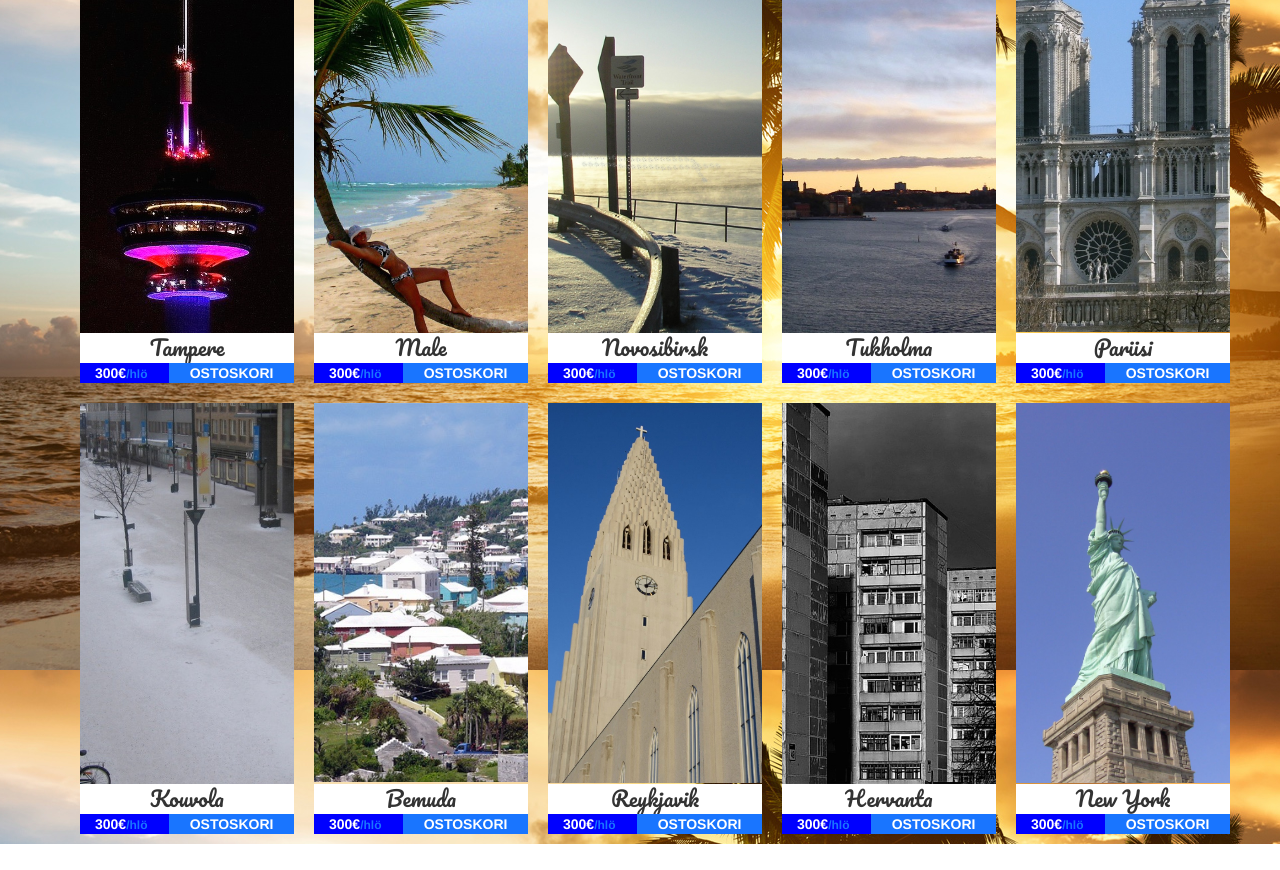
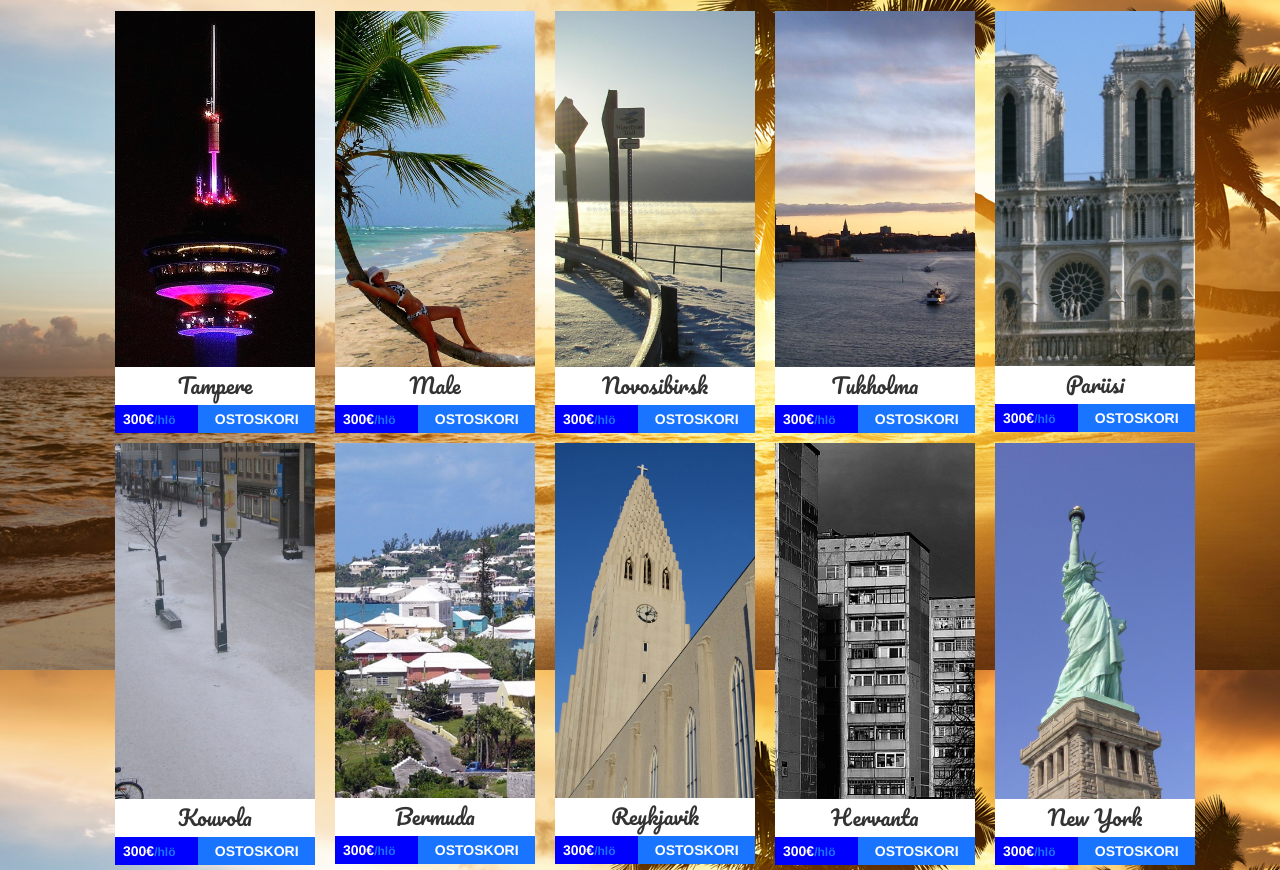
Before and after one commit to bodhisatva/whee, a website: page app/views/index.html in a window 1280 px wide. Shown: the part 130-1000 px from the top of the page. Before the commit the page ends 974 px from the top, so only its background shows below. Drawn offline with nearby package versions, Linux system fonts and the light colour scheme; some packages are replaced by stand-ins of ours; files whose address does not match are found by name.

Commit message:
brand plus main-container fix

```diff
--- a/app/views/index.html
+++ b/app/views/index.html
@@ -30,7 +30,7 @@
   <!--Fixed navigation block-->
   <header data-ng-include="'/modules/core/views/header.html'"></header>
   <!--Main content-->
-  <div class="container">
+  <div class="container content-box">
     <div ui-view></div>
   </div>
 
--- a/public/modules/core/css/header.css
+++ b/public/modules/core/css/header.css
@@ -3,7 +3,6 @@
 }
 .navbar {
   border-radius: 0;
-  padding-right: 5%;
 }
 .navbar-inverse .navbar-nav>li>a {
   color: #FFFFFF;
--- a/public/modules/core/css/home.css
+++ b/public/modules/core/css/home.css
@@ -1,23 +1,34 @@
+/*Background image*/
 body {
   background: url('../images/bg.jpg') center center no-repeat fixed;
   background-size: cover;
 }
 
-.home-row{
-  padding: 10px 0;
+/*All main content inside this container, except header*/
+.content-box{
+  padding-top: 5%;
 }
 
-/*Five column layout settings*/
-.col-xs-15,
-.col-sm-15,
-.col-md-15,
-.col-lg-15 {
+/*Setting maximum width for content in 1200px >*/
+@media (min-width: 1200px) {
+  .container {
+    max-width: 1100px;
+  }
+}
+/*Mobile view rules*/
+.col-xs-12 {
+  max-width: 254px;
+  float: none;
+  margin: 0 auto;
+  padding: 5px 0;
+}
+/*Five column layout rules*/
+.col-xs-15, .col-sm-15, .col-md-15, .col-lg-15 {
   position: relative;
   min-height: 1px;
   padding-right: 10px;
   padding-left: 10px;
 }
-
 .col-xs-15 {
   width: 20%;
   float: left;
--- a/public/modules/core/views/header.html
+++ b/public/modules/core/views/header.html
@@ -1,6 +1,9 @@
 <nav class="navbar navbar-inverse">
-  <div class="container-fluid">
+  <div class="container">
     <div class="navbar-header">
+    <a class="navbar-brand hidden-xs" href="#">
+      <img src="/modules/core/images/whee-logo-white.png">
+    </a>
       <button type="button" class="navbar-toggle collapsed" data-toggle="collapse" data-target="#menu-mobile">
         <span class="sr-only">Toggle navigation</span>
         <span class="icon-bar"></span>
--- a/public/modules/core/views/home.html
+++ b/public/modules/core/views/home.html
@@ -1,11 +1,11 @@
 <!--Angular injects destination templates per row-->
 <div class="container">
-  <div class="row home-row">
+  <div class="row">
     <div class="col-sm-12">
       <div data-ng-include="'/modules/destinations/views/destinations-first-row.html'"></div>
     </div>
   </div>
-  <div class="row home-row">
+  <div class="row">
     <div class="col-sm-12">
       <div data-ng-include="'/modules/destinations/views/destinations-second-row.html'"></div>
     </div>
--- a/public/modules/destinations/css/destinations.css
+++ b/public/modules/destinations/css/destinations.css
@@ -2,6 +2,7 @@
   background-color: #0000FF;
   color: #FFFFFF;
   font-weight: bold;
+  padding: 2% 0 2% 4%;
 }
 .per-person {
   color: #1975FF;
@@ -13,10 +14,12 @@
   color: #FFFFFF;
   text-align: center;
   font-weight: bold;
+  padding: 2% 0;
 }
 .city-names {
   font-family: pacifico;
   font-size: 1.5em;
+  padding: 2% 0;
   background-color: #FFFFFF;
   text-align: center;
 }
--- a/public/modules/destinations/views/destinations-first-row.html
+++ b/public/modules/destinations/views/destinations-first-row.html
@@ -1,82 +1,54 @@
 <!--First destination column-->
 <div class="row">
-  <div class="col-md-15">
+  <div class="col-md-15 col-sm-15 col-xs-12">
     <img class="img-responsive center-block" src="/modules/destinations/images/offer-tampere.jpg" alt="tampere">
-  </div>
-  <div class="col-md-15">
-    <img class="img-responsive center-block" src="/modules/destinations/images/offer-male.jpg" alt="male">
-  </div>
-  <div class="col-md-15">
-    <img class="img-responsive center-block" src="/modules/destinations/images/offer-novosibirsk.jpg" alt="novosibirsk">
-  </div>
-  <div class="col-md-15">
-    <img class="img-responsive center-block" src="/modules/destinations/images/offer-tukholma.jpg" alt="tukholma">
-  </div>
-  <div class="col-md-15">
-    <img class="img-responsive center-block" src="/modules/destinations/images/offer-paris.jpg" alt="pariisi">
-  </div>
-</div>
-
-<!--City names-->
-<div class="row">
-  <div class="col-md-15 col-sm-2">
     <div class="city-names">
       Tampere
     </div>
-  </div>
-  <div class="col-md-15 col-sm-2">
-    <div class="city-names">
-      Male
-    </div>
-  </div>
-  <div class="col-md-15 col-sm-2">
-    <div class="city-names">
-      Novosibirsk
-    </div>
-  </div>
-  <div class="col-md-15 col-sm-2">
-    <div class="city-names">
-      Tukholma
-    </div>
-  </div>
-  <div class="col-md-15 col-sm-2">
-    <div class="city-names">
-      Pariisi
-    </div>
-  </div>
-</div>
-
-<!--Price and cart-button-->
-<div class="row">
-  <div class="col-md-15 col-sm-2">
     <div class="col-md-5 price">
       300€<span class="per-person">/hlö</span>
     </div>
     <div class="col-md-7 shopping-cart">Ostoskori</div>
   </div>
-
-  <div class="col-md-15 col-sm-2">
+  <!--Second city-->
+  <div class="col-md-15 col-sm-15 col-xs-12">
+    <img class="img-responsive center-block" src="/modules/destinations/images/offer-male.jpg" alt="male">
+    <div class="city-names">
+      Male
+    </div>
     <div class="col-md-5 price">
       300€<span class="per-person">/hlö</span>
     </div>
     <div class="col-md-7 shopping-cart">Ostoskori</div>
   </div>
-
-  <div class="col-md-15 col-sm-2">
+  <!--Third city-->
+  <div class="col-md-15 col-sm-15 col-xs-12">
+    <img class="img-responsive center-block" src="/modules/destinations/images/offer-novosibirsk.jpg" alt="novosibirsk">
+    <div class="city-names">
+      Novosibirsk
+    </div>
     <div class="col-md-5 price">
       300€<span class="per-person">/hlö</span>
     </div>
     <div class="col-md-7 shopping-cart">Ostoskori</div>
   </div>
-
-  <div class="col-md-15 col-sm-2">
+  <!--Forth city-->
+  <div class="col-md-15 col-sm-15 col-xs-12">
+    <img class="img-responsive center-block" src="/modules/destinations/images/offer-tukholma.jpg" alt="tukholma">
+    <div class="city-names">
+      Tukholma
+    </div>
     <div class="col-md-5 price">
       300€<span class="per-person">/hlö</span>
     </div>
     <div class="col-md-7 shopping-cart">Ostoskori</div>
   </div>
-
-  <div class="col-md-15 col-sm-2">
+  <!--Fifth city-->
+  <div class="col-md-15 col-sm-15 col-xs-12">
+    <img class="img-responsive center-block" src="/modules/destinations/images/offer-paris.jpg" alt="pariisi">
+    <div class="city-names">
+      Pariisi
+    </div>
     <div class="col-md-5 price">
       300€<span class="per-person">/hlö</span>
     </div>
--- a/public/modules/destinations/views/destinations-second-row.html
+++ b/public/modules/destinations/views/destinations-second-row.html
@@ -1,82 +1,54 @@
 <!--Second row-->
 <div class="row">
-  <div class="col-md-15">
+  <div class="col-md-15 col-sm-15 col-xs-12">
     <img class="img-responsive center-block" src="/modules/destinations/images/offer-kouvola.jpg" alt="kouvola">
-  </div>
-  <div class="col-md-15">
-    <img class="img-responsive center-block" src="/modules/destinations/images/offer-bermuda.jpg" alt="bermuda">
-  </div>
-  <div class="col-md-15">
-    <img class="img-responsive center-block" src="/modules/destinations/images/offer-reykjavik.jpg" alt="reykjavik">
-  </div>
-  <div class="col-md-15">
-    <img class="img-responsive center-block" src="/modules/destinations/images/offer-hervanta.jpg" alt="hervanta">
-  </div>
-  <div class="col-md-15">
-    <img class="img-responsive center-block" src="/modules/destinations/images/offer-new-york.jpg" alt="new-york">
-  </div>
-</div>
-
-<!--City names-->
-<div class="row">
-  <div class="col-md-15">
     <div class="city-names">
       Kouvola
     </div>
-  </div>
-  <div class="col-md-15">
-    <div class="city-names">
-      Bemuda
-    </div>
-  </div>
-  <div class="col-md-15">
-    <div class="city-names">
-      Reykjavik
-    </div>
-  </div>
-  <div class="col-md-15">
-    <div class="city-names">
-      Hervanta
-    </div>
-  </div>
-  <div class="col-md-15">
-    <div class="city-names">
-      New York
-    </div>
-  </div>
-</div>
-
-<!--Price and cart-button-->
-<div class="row">
-  <div class="col-md-15">
     <div class="col-md-5 price">
       300€<span class="per-person">/hlö</span>
     </div>
     <div class="col-md-7 shopping-cart">Ostoskori</div>
   </div>
-
-  <div class="col-md-15">
+  <!--Second city-->
+  <div class="col-md-15 col-sm-15 col-xs-12">
+    <img class="img-responsive center-block" src="/modules/destinations/images/offer-bermuda.jpg" alt="bermuda">
+    <div class="city-names">
+      Bermuda
+    </div>
     <div class="col-md-5 price">
       300€<span class="per-person">/hlö</span>
     </div>
     <div class="col-md-7 shopping-cart">Ostoskori</div>
   </div>
-
-  <div class="col-md-15">
+  <!--Third city-->
+  <div class="col-md-15 col-sm-15 col-xs-12">
+    <img class="img-responsive center-block" src="/modules/destinations/images/offer-reykjavik.jpg" alt="reykjavik">
+    <div class="city-names">
+      Reykjavik
+    </div>
     <div class="col-md-5 price">
       300€<span class="per-person">/hlö</span>
     </div>
     <div class="col-md-7 shopping-cart">Ostoskori</div>
   </div>
-
-  <div class="col-md-15">
+  <!--Forth city-->
+  <div class="col-md-15 col-sm-15 col-xs-12">
+    <img class="img-responsive center-block" src="/modules/destinations/images/offer-hervanta.jpg" alt="hervanta">
+    <div class="city-names">
+      Hervanta
+    </div>
     <div class="col-md-5 price">
       300€<span class="per-person">/hlö</span>
     </div>
     <div class="col-md-7 shopping-cart">Ostoskori</div>
   </div>
-
-  <div class="col-md-15">
+  <!--Fifth city-->
+  <div class="col-md-15 col-sm-15 col-xs-12">
+    <img class="img-responsive center-block" src="/modules/destinations/images/offer-new-york.jpg" alt="new york">
+    <div class="city-names">
+      New York
+    </div>
     <div class="col-md-5 price">
       300€<span class="per-person">/hlö</span>
     </div>
```
Lines whose indentation alone changed are shown as unchanged.
